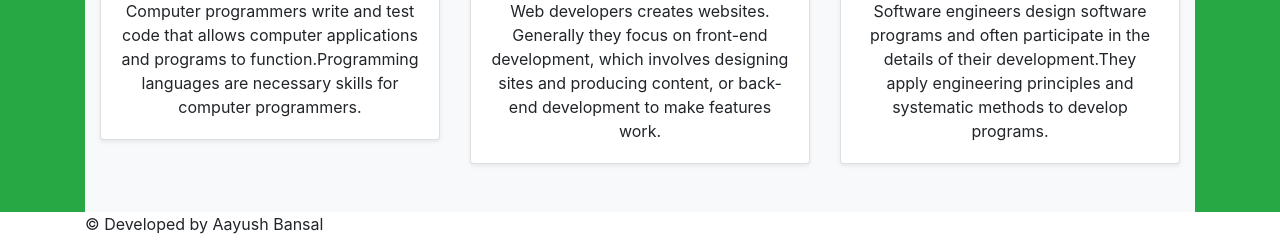
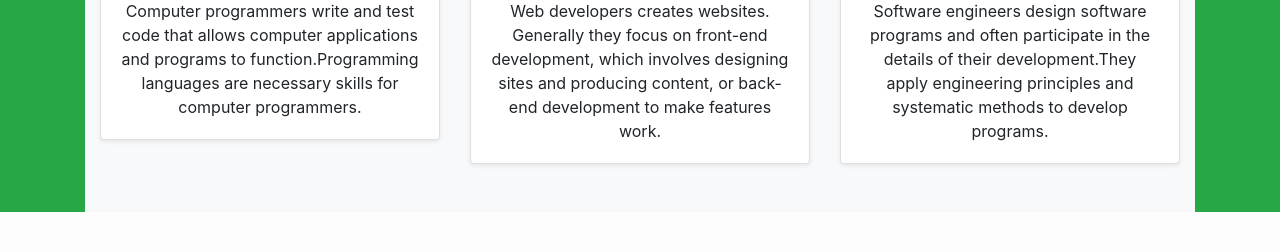
Before and after one commit to varun-agarwal672/Job-Portal, a Django app: page /about in a window 1280 px wide. Shown: the part 811-1063 px from the top of the page. After the commit the page ends 1023 px from the top, so only its background shows below. Run offline with Django 3.2, Linux system fonts and the light colour scheme; some libraries are stand-ins or nearby versions.

Commit message:
Second commit

```diff
--- a/templates/base.html
+++ b/templates/base.html
@@ -140,17 +140,17 @@
 </div>
 
 <!--footer-->
-<footer class="footer">
+<!-- <footer class="footer">
     <div class="footer__copyright">
         <div class="container">
             <div class="row">
                 <div class="col-md-6 text-md-left text-center">
-                    <p>© Developed by Aayush Bansal</p>
+                    <p>© Developed by </p>
                 </div>
             </div>
         </div>
     </div>
-</footer>
+</footer> -->
 
 
 <!--various scripts used in for foem filling and various aspects-->
```
Also changed, not shown: db.sqlite3.
